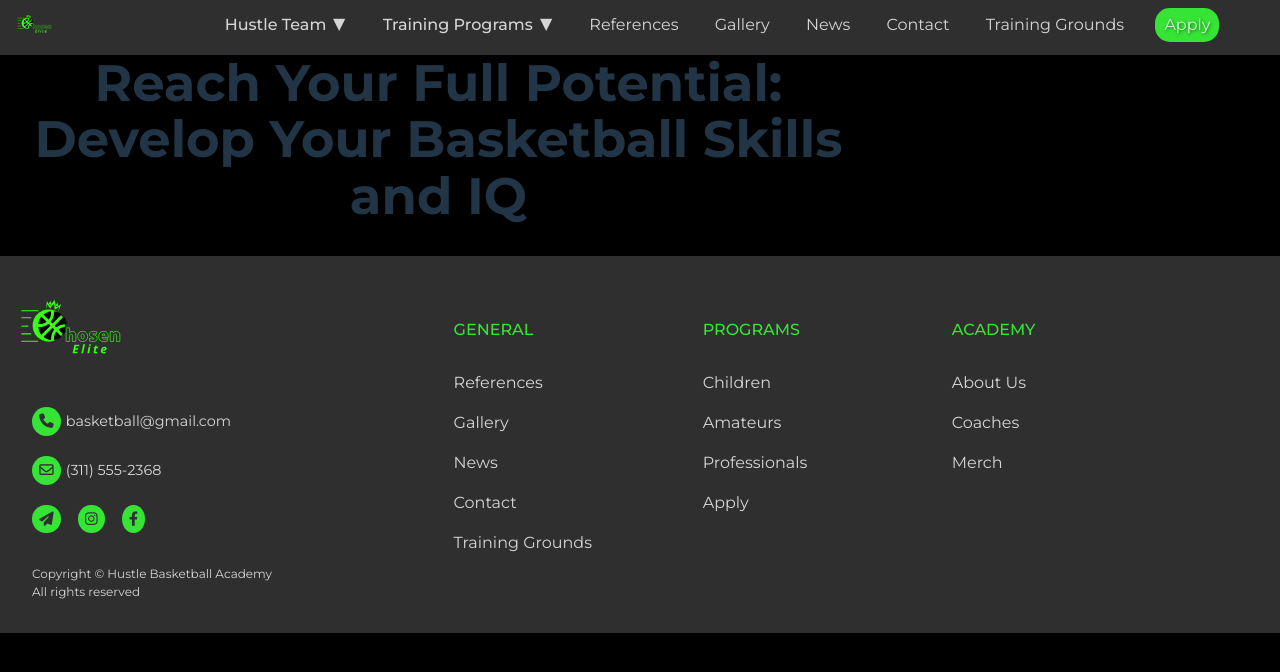
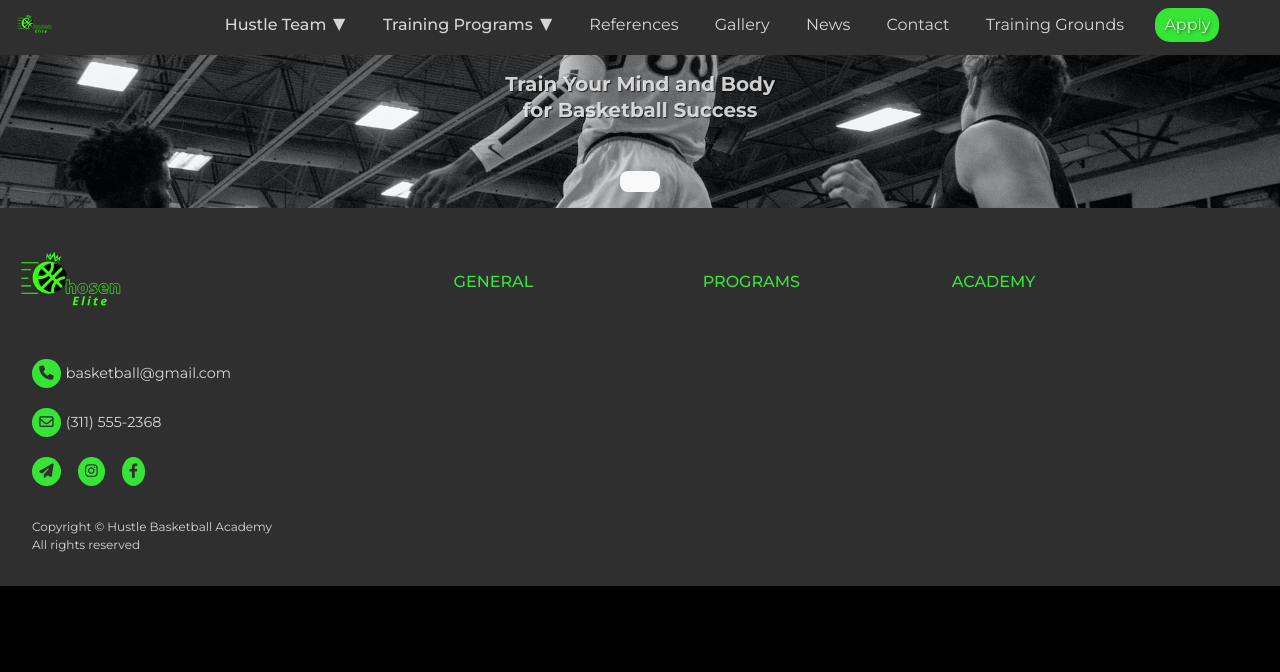
Before and after one commit to anthonyjprater/chosen-elite, a Vue app: page / in a window 1280 px wide. Shown: the top 672 px of the page. Built offline with nearby package versions, Linux system fonts and the light colour scheme.

Commit message:
main-hero heading and background

```diff
--- a/src/components/footers/MainFooter.vue
+++ b/src/components/footers/MainFooter.vue
@@ -68,7 +68,7 @@ footer {
   flex-direction: column;
   align-items: center;
   background-color: var(--grey);
-  margin-top: 2rem;
+  /* margin-top: 2rem; */
   padding: 1rem;
 }
 
--- a/src/components/heros/MainHero.vue
+++ b/src/components/heros/MainHero.vue
@@ -3,11 +3,29 @@
 </script>
 
 <template>
-  <h1 class="hero-headline">Reach Your Full Potential: Develop Your Basketball Skills and IQ</h1>
+  <div class="main-hero">
+    <h1 class="hero-headline">Train Your Mind and Body for Basketball Success</h1>
+    <button></button>
+  </div>
 </template>
 
 <style scoped>
+    .main-hero {
+      display: flex;
+      flex-direction: column;
+      align-items: center;
+      justify-content: center;
+      gap: 3rem;
+      width: 100vw;
+      background: center/ cover no-repeat url("/placeholder-bg.jpg");
+      padding: 1rem;
+    }
     h1 {
-        columns: var(--grey);
+      font-size: 1.25rem;
+      color: var(--white);
+      width: max(30%,200px);
+      text-wrap: balance;
+      line-height: 1.3;
+      text-shadow: 1px 1px 1px rgba(0, 0, 0, 0.7);
     }
 </style>
--- a/src/main.js
+++ b/src/main.js
@@ -196,18 +196,18 @@ document.addEventListener('click', (e) => {
   }
 })
 
-footerMenu.forEach((subMenu) => {
-  if (window.innerWidth > 768) {
-    subMenu.classList.remove('hide')
-  }
-})
+// footerMenu.forEach((subMenu) => {
+//   if (window.innerWidth > 768) {
+//     subMenu.classList.remove('hide')
+//   }
+// })
 
 function reportWindowSize() {
   footerMenu.forEach((subMenu) => {
     // if (window.innerWidth > 768) {
     //   subMenu.classList.remove('hide')
     // }
-    window.innerWidth > 768 ? subMenu.style.backgroundColor = "red" : subMenu.classList.add('.hide')
+    window.innerWidth > 768 ? subMenu.classList.remove('.hide') : subMenu.classList.add('.hide')
   })
 }
 
```
Also changed, not shown: public/placeholder-bg.jpg (added), src/assets/placeholder-bg.jpg (added).
